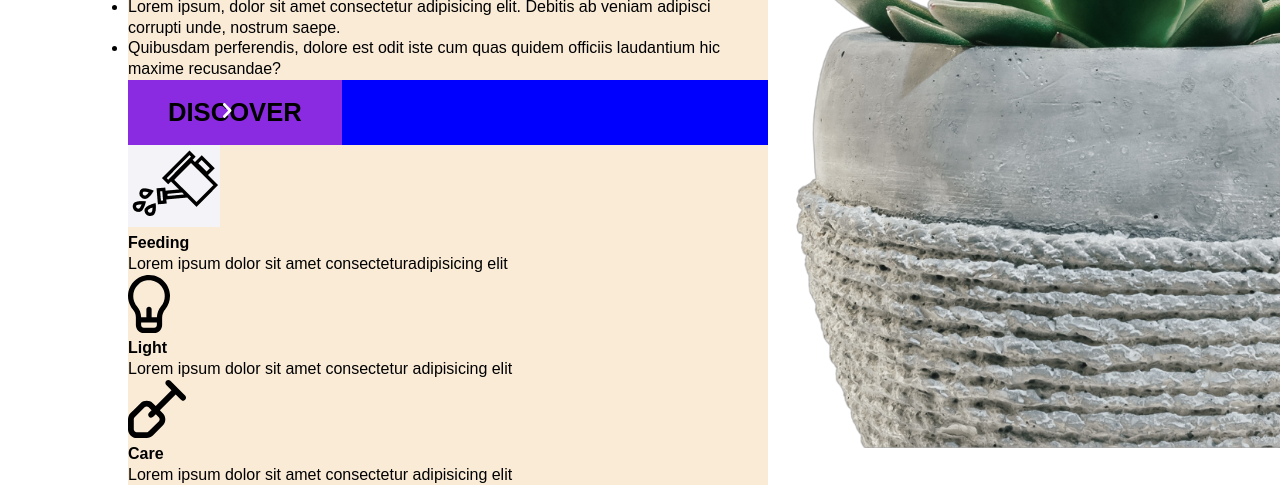
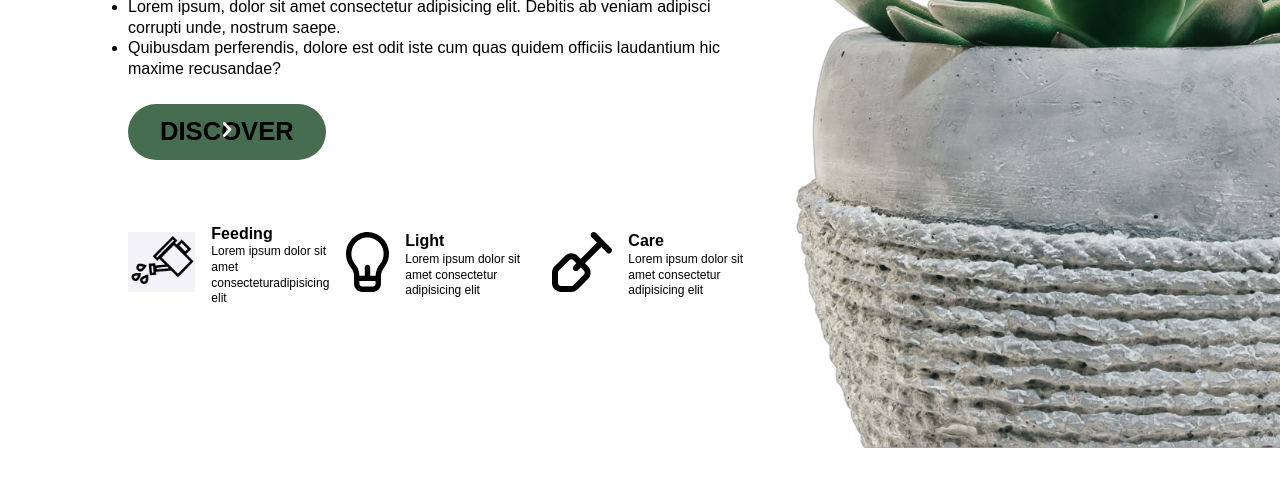
Before and after one commit to vishalrajiwade/Plant-home-page, a website: page index.html in a window 1280 px wide. Shown: the part 352-837 px from the top of the page. After the commit the page ends 800 px from the top, so only its background shows below. Drawn offline with Linux system fonts and the light colour scheme; a web font is replaced by a local one.

Commit message:
Alignment of Hero Section completed

```diff
--- a/style.css
+++ b/style.css
@@ -56,9 +56,12 @@ body{
 
 #midWholePart1{
     width: 50vw;
-    background-color: antiquewhite;
     line-height: 1.3;
     margin-top: 7rem;
+}
+
+#midWholePart11{
+    margin-bottom: 1.5rem;
 }
 
 #midWholePart11 div ul li:first-child{
@@ -81,7 +84,6 @@ body{
 #midWholePart121{
     font-size: .8rem;
     display: flex;
-    background-color: blue;
     justify-content: flex-start;
     align-items: center;
     position: relative;
@@ -104,7 +106,41 @@ body{
     bottom: .3rm;
 }
 #midWholePart121 div h1{
-    background-color: blueviolet;
-    padding: 1rem 2.5rem;
+    background-color: #466d4f;
+    padding: .7rem 2rem;
+    border-radius: 30px;
+}
+
+#midWholePart13{
+    display: flex;
+    justify-content: space-around;
+    align-items: center;
+    margin-top: 4rem;
+}
+
+.midWholePart13Parts{
+    display: flex;
+    justify-content: space-between;
+    align-items: center;
+    margin-right: 1rem;
+}
+
+#feeding {
+    height: 60px;
+    margin-right: 16px;
+}
+
+#light{
+    height: 60px;
+    margin-right: 16px;
+}
+
+#care{
+    height: 60px;
+    margin-right: 16px;
+}
+
+.text{
+    font-size: 12px;
 
 }
```
